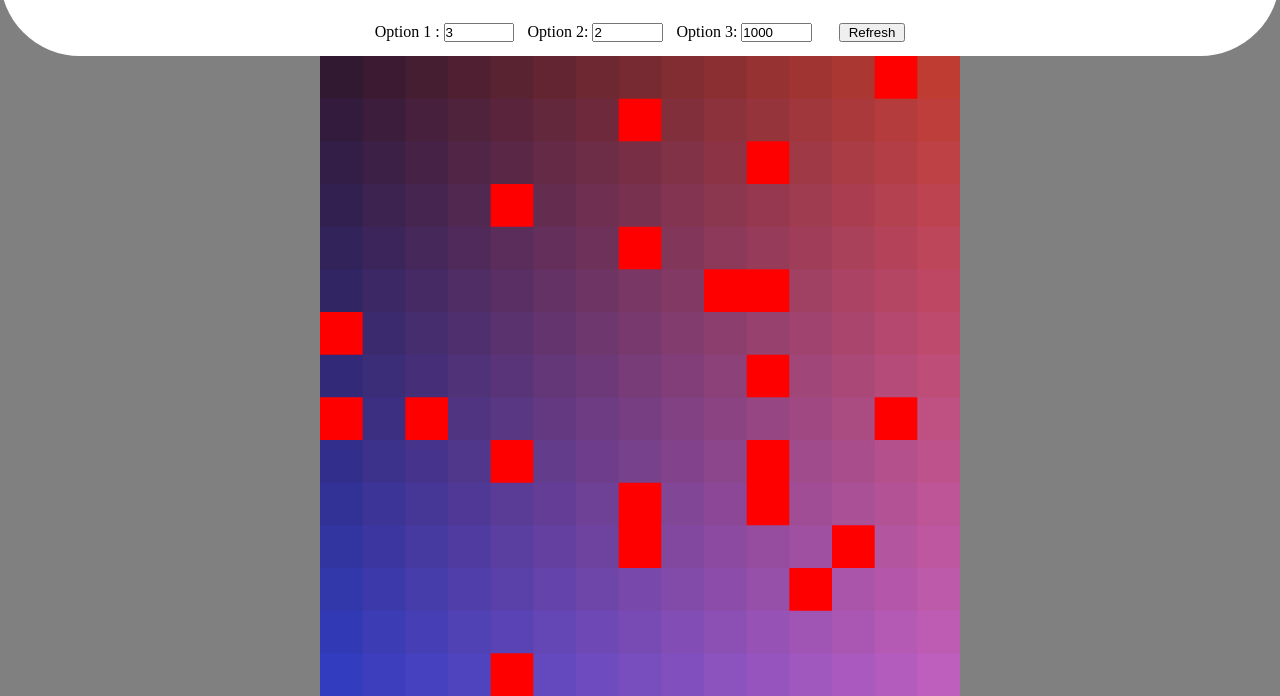
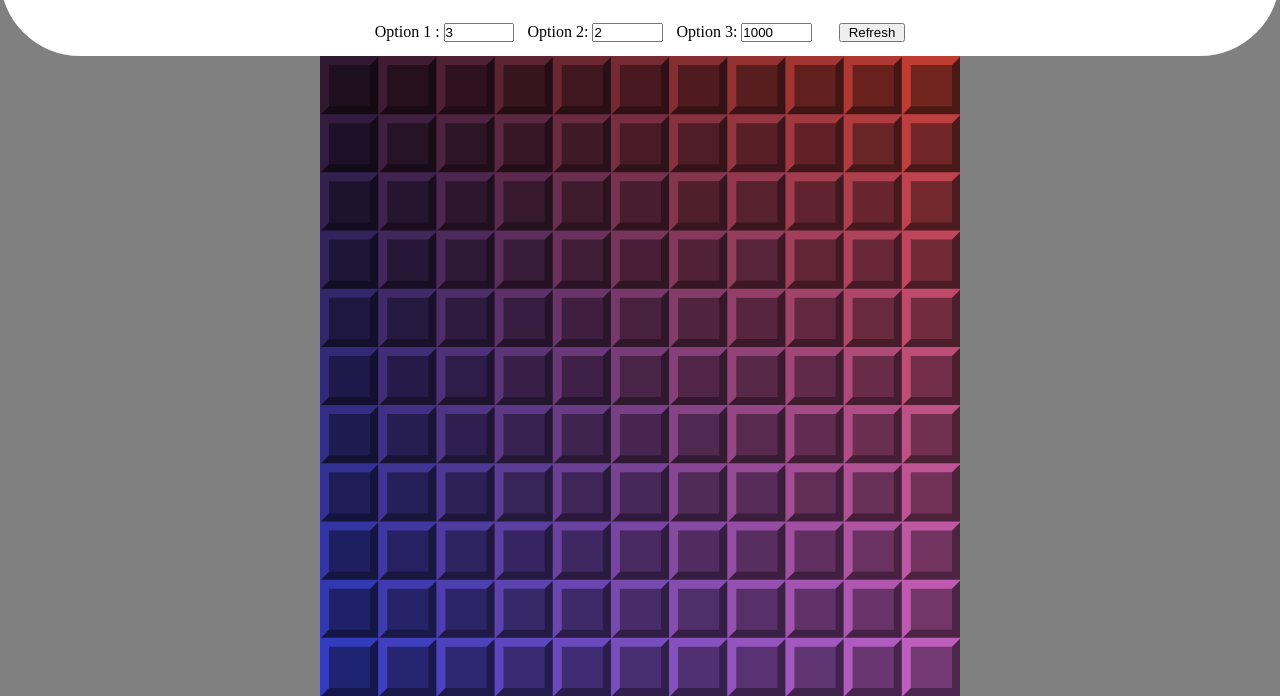
Before and after one commit to NoahSyn10/ghp-filehost, a plain HTML site: page minesweeper/index.html in a window 1280 px wide. Shown: the part 104-800 px from the top of the page. Drawn offline with Linux system fonts and the light colour scheme.

Commit message:
working on minesweeper

```diff
--- a/minesweeper/index.html
+++ b/minesweeper/index.html
@@ -26,90 +26,7 @@
             <canvas id="myCanvas" width="750" height="750"></canvas>
         </div>
     </body>
-    <script>
-        // Javascript for probability fractal generator
-        // Author: Noah Synowiec
-
-        // canvas variables
-        var canvas = document.getElementById("myCanvas");
-        var ctx = canvas.getContext("2d");
-        canvas.width = window.innerHeight*4/5;
-        canvas.height = window.innerHeight*4/5;
-        var width = canvas.width;
-        var height = canvas.height;
-        var frameRate = 100;
-        // game variables
-        var grid_width = 15;
-        var grid_height = grid_width;
-        var cell_size = canvas.height / grid_height;
-        var percent_fill = 0.1;
-        var grid = []
-        generate_grid();
-
-        document.addEventListener("mouseup", mouseUpHandler);
-        //document.getElementById("refreshBtn").addEventListener("click", refresh);
-        var drawInt = setInterval(draw, frameRate);
-        draw();
-
-        function generate_grid() {
-
-            // loop through grid and draw
-            for (let row = 0; row < grid_width; row++) {
-                grid.push([]);
-                for (let col = 0; col< grid_height; col++) {
-                    if (Math.random() < percent_fill) {
-                        grid[row].push(1);
-                    } else {
-                        grid[row].push(-1);
-                    }
-                }
-            }
-        }
-
-        // 'click' on the cell corresponding to the mouse's x, y position
-        function click(x, y) {
-            row = Math.floor(x / cell_size);
-            col = Math.floor(y / cell_size)
-            grid[row][col] *= -1 ;
-        }
-
-        function draw() {
-            ctx.clearRect(0, 0, canvas.width, canvas.height)
-
-            // loop through grid and draw
-            for (let row = 0; row < grid_width; row++) {
-                for (let col = 0; col < grid_height; col++) {
-                    // set colors
-                    row_mod = (Math.floor(155 / grid_width)) * row + 50
-                    col_mod = (Math.floor(155 / grid_height)) * col + 50
-                    r = row_mod
-                    g = Math.floor((row_mod + col_mod) / 4)
-                    b = col_mod
-                    color = `rgb(${r}, ${g}, ${b})`
-
-                    if (grid[row][col] == 1) {
-                        drawCell(row, col, "red");
-                    } else {
-                        drawCell(row, col, color);
-                    }
-
-                }
-            }
-        }
-
-        function drawCell(x, y, color) {
-            ctx.beginPath();
-            ctx.rect(x*cell_size, y*cell_size, cell_size+1, cell_size+1);
-            ctx.fillStyle = color;
-            ctx.fill();
-        }
-
-        function mouseUpHandler(e) {
-            click(e.offsetX, e.offsetY)
-        }
-
-
-    </script>
+    <script src="minesweeper.js"></script>
     <style>
         * {
             padding: 0;
--- /dev/null
+++ b/minesweeper/minesweeper.js
@@ -0,0 +1,235 @@
+// Javascript Minesweeper
+// Author: Noah Synowiec
+
+// canvas variables
+const canvas = document.getElementById("myCanvas");
+const ctx = canvas.getContext("2d");
+canvas.width = window.innerHeight*4/5;
+canvas.height = window.innerHeight*4/5;
+const width = canvas.width;
+const height = canvas.height;
+const frameRate = 100;
+
+// game variables
+const grid_width = 11;
+const grid_height = grid_width;
+const cell_size = canvas.height / grid_height;
+const percent_fill = 0.1;
+const grid = []
+
+// Cell Class
+class Cell {
+    constructor(row, col) {
+        this.row = row;
+        this.col = col;
+        this.is_mine = false;
+        this.flagged = false;
+        this.clicked = false;
+        this.cell_num = 0;
+    }
+
+    // get the colors of cell based on its attributes
+    getColors() {
+        // set colors based on position
+        const row_mod = (Math.floor(155 / grid_width)) * this.row + 50
+        const col_mod = (Math.floor(155 / grid_height)) * this.col + 50
+        const r = row_mod
+        const g = Math.floor((row_mod + col_mod) / 4)
+        const b = col_mod
+
+        // initialize colors as gradient values
+        let lighter = `rgb(${r}, ${g}, ${b})`;
+        let darker  = `rgb(${Math.floor(r/(5/2))}, ${Math.floor(g/(5/2))}, ${Math.floor(b/(5/2))})`;
+        let middle  = `rgb(${Math.floor(r/(5/3))}, ${Math.floor(g/(5/3))}, ${Math.floor(b/(5/3))})`;
+
+        if (this.is_mine && this.clicked) {
+            lighter = `rgb(${255}, ${100}, ${100})`;
+            darker  = `rgb(${125}, ${25}, ${50})`;
+            middle  = `rgb(${225}, ${25}, ${50})`;
+        }
+
+        return {"lighter" : lighter,
+                "darker"  : darker,
+                "middle"  : middle}
+    }
+
+    // get the vertices of a cell's shapes based on its attributes
+    getVertices() {
+        // calculate offsets
+        const inner_offset = Math.floor(cell_size / 6)
+        const border_offset = Math.floor(cell_size / 30)
+
+        // verts for NW outer triangle
+        const outer_tri_NW = [[this.row*cell_size              , this.col*cell_size              ], //  ·-·
+                              [this.row*cell_size + cell_size+3, this.col*cell_size              ], //  |/
+                              [this.row*cell_size              , this.col*cell_size + cell_size+3]] //  ·
+
+        const outer_tri_SE = [[this.row*cell_size + cell_size+1, this.col*cell_size              ], //    ·
+                              [this.row*cell_size + cell_size+1, this.col*cell_size + cell_size+1], //   /|
+                              [this.row*cell_size              , this.col*cell_size + cell_size+1]] //  ·-·
+
+        // verts for outer cell square
+        const outer_sq = [[this.row*cell_size              , this.col*cell_size              ],     //  · - ·
+                          [this.row*cell_size + cell_size+1, this.col*cell_size              ],     //  |   |
+                          [this.row*cell_size + cell_size+1, this.col*cell_size + cell_size+1],     //  · - ·
+                          [this.row*cell_size              , this.col*cell_size + cell_size+1]]
+
+        const inner_sq = [[outer_sq[0][0] + inner_offset, outer_sq[0][1] + inner_offset],
+                          [outer_sq[1][0] - inner_offset, outer_sq[1][1] + inner_offset],
+                          [outer_sq[2][0] - inner_offset, outer_sq[2][1] - inner_offset],
+                          [outer_sq[3][0] + inner_offset, outer_sq[3][1] - inner_offset]]
+
+        const bordered_sq = [[outer_sq[0][0] + border_offset, outer_sq[0][1] + border_offset],
+                             [outer_sq[1][0] - border_offset, outer_sq[1][1] + border_offset],
+                             [outer_sq[2][0] - border_offset, outer_sq[2][1] - border_offset],
+                             [outer_sq[3][0] + border_offset, outer_sq[3][1] - border_offset]]
+
+        return {"outer_tri_NW" : outer_tri_NW,
+                "outer_tri_SE" : outer_tri_SE,
+                "outer_sq"     : outer_sq,
+                "inner_sq"     : inner_sq,
+                "bordered_sq"  : bordered_sq}
+    }
+
+    // handle the drawing of the current cell
+    drawSelf() {
+        // get vertices and colors
+        const vertices = this.getVertices();
+        const colors = this.getColors();
+
+        // if not clicked, show 3d cell
+        if (!this.clicked) {
+            drawShape(vertices["outer_tri_NW"], colors["lighter"]);
+            drawShape(vertices["outer_tri_SE"], colors["darker"]);
+            drawShape(vertices["inner_sq"], colors["middle"]);
+
+        // if clicked, show flat cell
+        } else {
+            drawShape(vertices["outer_sq"], colors["darker"]);
+            drawShape(vertices["bordered_sq"], colors["middle"]);
+        }
+
+        // if clicked and cell has num > 0, show num
+        if (this.clicked && this.cell_num > 0) {
+            ctx.font = `${cell_size/(5/3)}px verdana`;
+            ctx.fillStyle = "white";
+            ctx.fillText(this.cell_num, this.row*cell_size + cell_size / (3.3), this.col*cell_size + cell_size / (1.33));
+        }
+
+        // if flagged, show flag
+        if (this.flagged) {
+            let x = this.row*cell_size + cell_size / (4);
+            let y = this.col*cell_size + cell_size / (1.5);
+            ctx.font = `${cell_size/(2.5)}px verdana`;
+            ctx.fillStyle = "white";
+            ctx.fillText("🚩", x,  y);
+        }
+
+        // if mine, show mine
+        if (this.is_mine && this.clicked) {
+            let x = this.row*cell_size + cell_size / (3.3);
+            let y = this.col*cell_size + cell_size / (1.5);
+            ctx.font = `${cell_size/(2.25)}px verdana`;
+            ctx.fillStyle = "white";
+            ctx.strokeText("☼", x,  y);
+        }
+    }
+};
+
+// generate grid before beginning execution
+generateGrid();
+
+// prevent right click
+document.addEventListener("contextmenu", (event) => {
+    event.preventDefault();});
+
+// set event listeners and begin draw loop
+document.addEventListener("mouseup", mouseUpHandler);
+//document.getElementById("refreshBtn").addEventListener("click", refresh);
+const drawInt = setInterval(draw, frameRate);
+draw();
+
+function generateGrid() {
+    for (let row = 0; row < grid_width; row++) {    // loop through grid
+        grid.push([]);
+        for (let col = 0; col< grid_height; col++) {
+            const cell = new Cell(row, col);        // initialize cells and push
+            grid[row].push(cell);
+
+            if (Math.random() < percent_fill) {     // set percent_fill cells to mines
+                grid[row][col].is_mine = true;
+            }
+        }
+    }
+
+    for (let row = 0; row < grid_width; row++) {    // loop through grid
+        for (let col = 0; col< grid_height; col++) {
+            const curr_cell = grid[row][col];       // get cell from grid
+
+            if (!curr_cell.is_mine) {
+                for (let i = -1; i <= 1; i++) {     // loop through cells around curr_cell
+                    for (let j = -1; j <=1; j++) {
+                                                    // if within range and cell is mine, increment curr_cell num
+                        if (0 <= row+i && row+i < grid_height && 0 <= col+j && col+j < grid_width) {
+                            if (grid[row + i][col + j].is_mine) {
+                                curr_cell.cell_num++;
+                            }
+                        }
+                    }
+                }
+            }
+        }
+    }
+}
+
+// 'click' on the cell corresponding to the mouse's x, y position
+function click(x, y) {
+    row = Math.floor(x / cell_size);
+    col = Math.floor(y / cell_size);
+    const cell = grid[row][col]         // get cell from grid
+
+    cell.clicked = true;                // set cell to clicked
+}
+
+// flag the cell corresponding to the mouse's x, y position
+function flag(x, y) {
+    row = Math.floor(x / cell_size);
+    col = Math.floor(y / cell_size);
+    const cell = grid[row][col]         // get cell from grid
+
+    cell.flagged = !cell.flagged;       // toggle flagged
+}
+
+// looped function that handles the drawing of each frame
+function draw() {
+    ctx.clearRect(0, 0, canvas.width, canvas.height)
+
+    for (let row = 0; row < grid_width; row++) {        // loop through whole grid
+        for (let col = 0; col < grid_height; col++) {
+            const cell = grid[row][col];                // get cell from grid
+
+            cell.drawSelf();                            // draw cell
+        }
+    }
+}
+
+// draw a shape using the given vertices and color
+function drawShape(vertexList, color) {
+    ctx.beginPath();
+
+    ctx.moveTo(vertexList[0][0], vertexList[0][1])
+    for (let i = 1; i < vertexList.length; i++) {
+        ctx.lineTo(vertexList[i][0], vertexList[i][1]);
+    }
+    ctx.fillStyle = color;
+    ctx.fill();
+}
+
+// handle the mouse click event
+function mouseUpHandler(e) {
+    if (e.button == 0) {
+        click(e.offsetX, e.offsetY);
+    } else if (e.button == 2) {
+        flag(e.offsetX, e.offsetY);
+    }
+}
```
Also changed, not shown: minesweeper/ms_cell.js (added).
